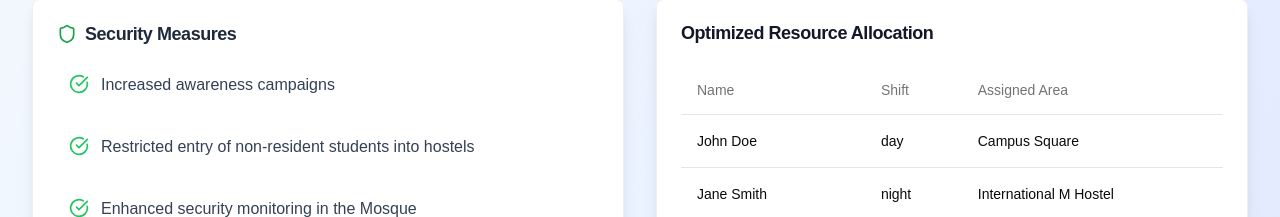
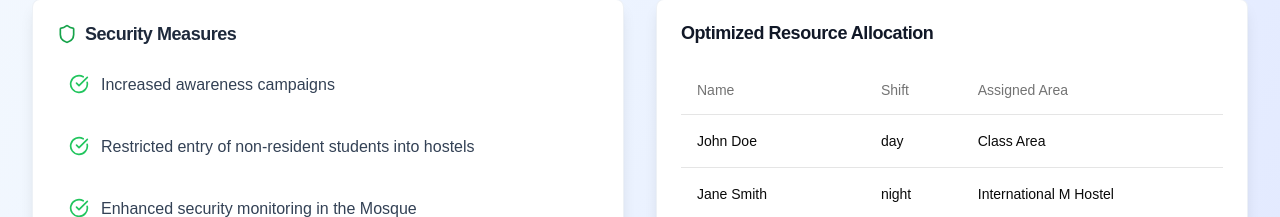
Before and after one commit to El-swaggerito/Campus-Security-System, a Next.js app: page /overview in a window 1280 px wide. Shown: the part 1459-1676 px from the top of the page. Built offline with nearby package versions, Linux system fonts and the light colour scheme.

Commit message:
feat: update John Doe's assigned area to Class Area
Change resource allocation for John Doe from Campus Square to Class Area.

Co-authored-by: Muhammad Zayyad Mukhtar <95658387+El-swaggerito@users.noreply.github.com>

```diff
--- a/components/OptimizedAllocation.tsx
+++ b/components/OptimizedAllocation.tsx
@@ -15,7 +15,7 @@ interface OptimizedAllocationProps {
 export function OptimizedAllocation({ personnel }: OptimizedAllocationProps) {
   // Ensure we have personnel assigned to all the key locations
   const optimizedPersonnel = [
-    { id: 1, name: "John Doe", shift: "day" as const, assignedArea: "Campus Square" },
+    { id: 1, name: "John Doe", shift: "day" as const, assignedArea: "Class Area" },
     { id: 2, name: "Jane Smith", shift: "night" as const, assignedArea: "International M Hostel" },
     { id: 3, name: "Mike Johnson", shift: "day" as const, assignedArea: "Mosque" },
     { id: 4, name: "Emily Brown", shift: "night" as const, assignedArea: "Gym" },
```
